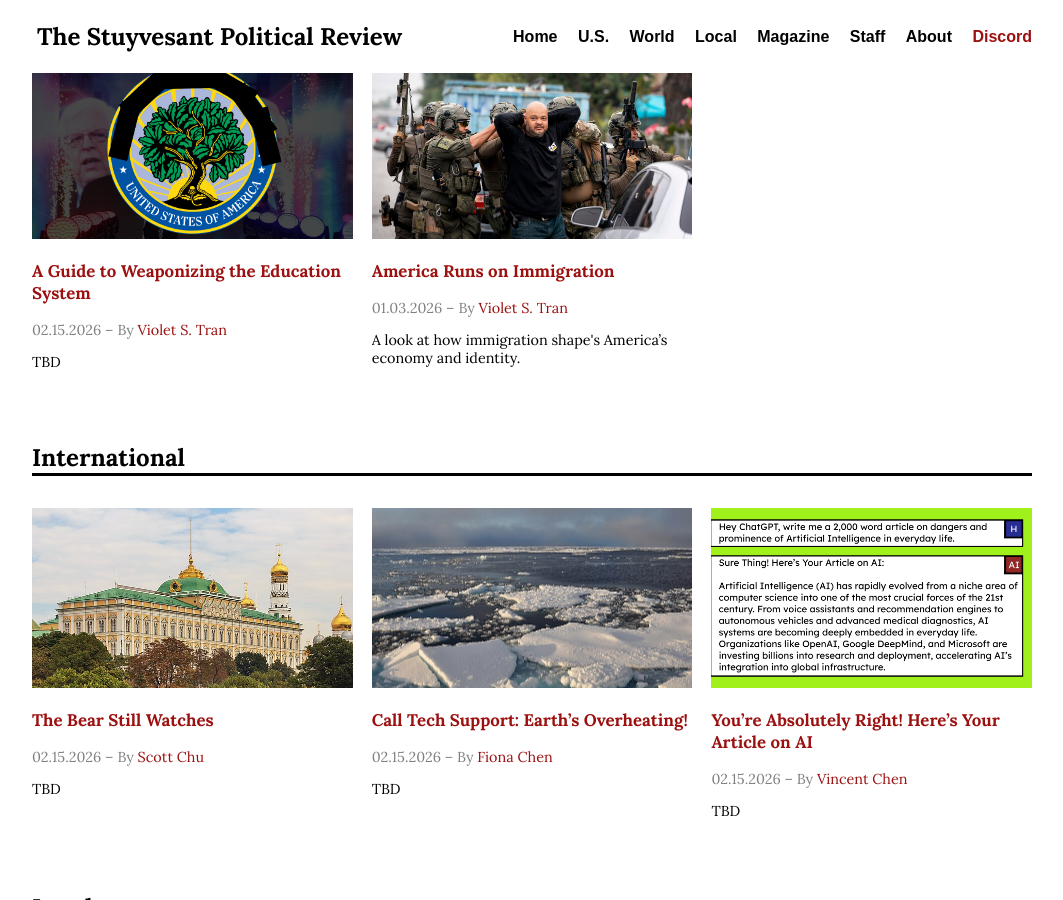
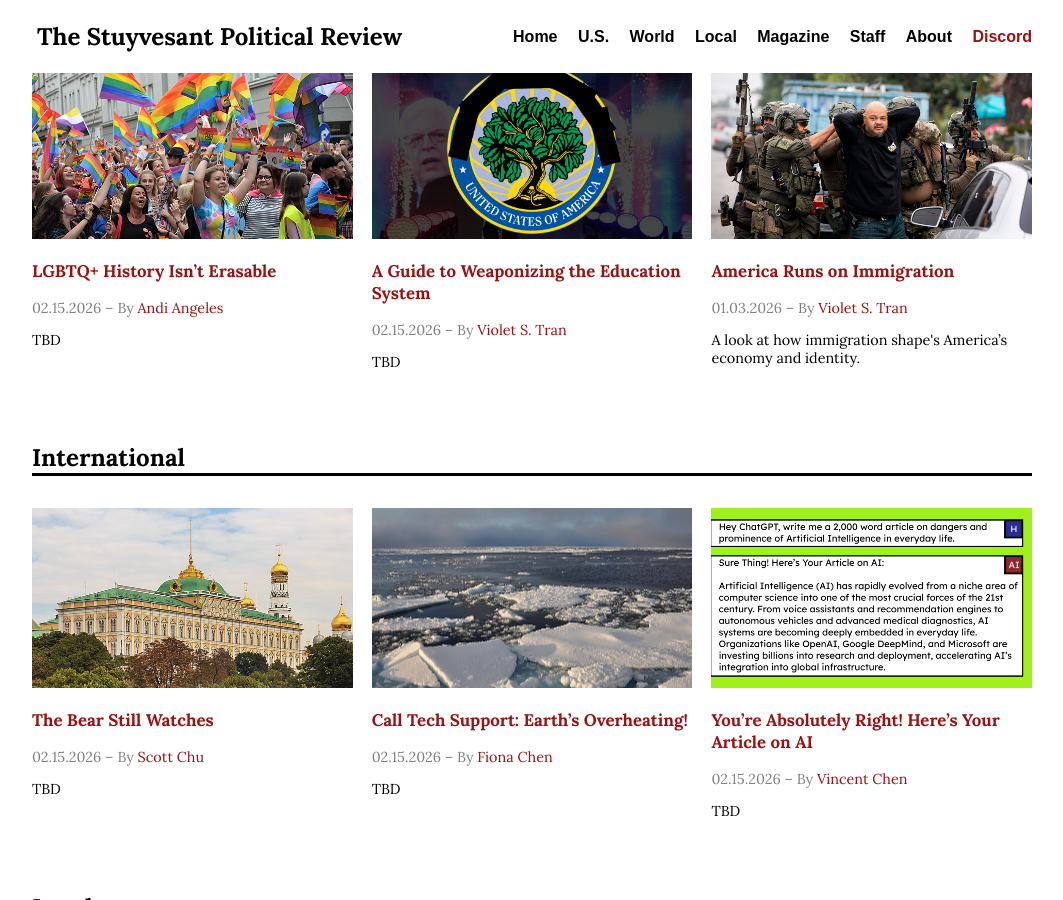
Before and after one commit to stuypoliticalreview/stuypoliticalreview.github.io, a Jekyll site: the page built from index.html, in a window 1280 px wide and 900 px high, scrolled down 417 px. Shown: the whole window, without its empty margins (108-1171 px from the left). Built offline with Jekyll 4.4.1, drawn with Linux system fonts in a browser that asks for light colours; a file with an impossible date is left out.

Commit message:
New Articles Coming Soon pt3 FIX

```diff
--- a/_posts/2026-02-15-us_lgbtq_rights.md
+++ b/_posts/2026-02-15-us_lgbtq_rights.md
@@ -1,7 +1,7 @@
 ---
 layout: post
 title: "LGBTQ+ History Isn’t Erasable"
-date: 2153
+date: 2026-02-15
 author: Andi Angeles
 image: /assets/images/articles/pride.png
 caption: Katowice Pride Parade | Photo by Silar via Wikimedia Commons
```
